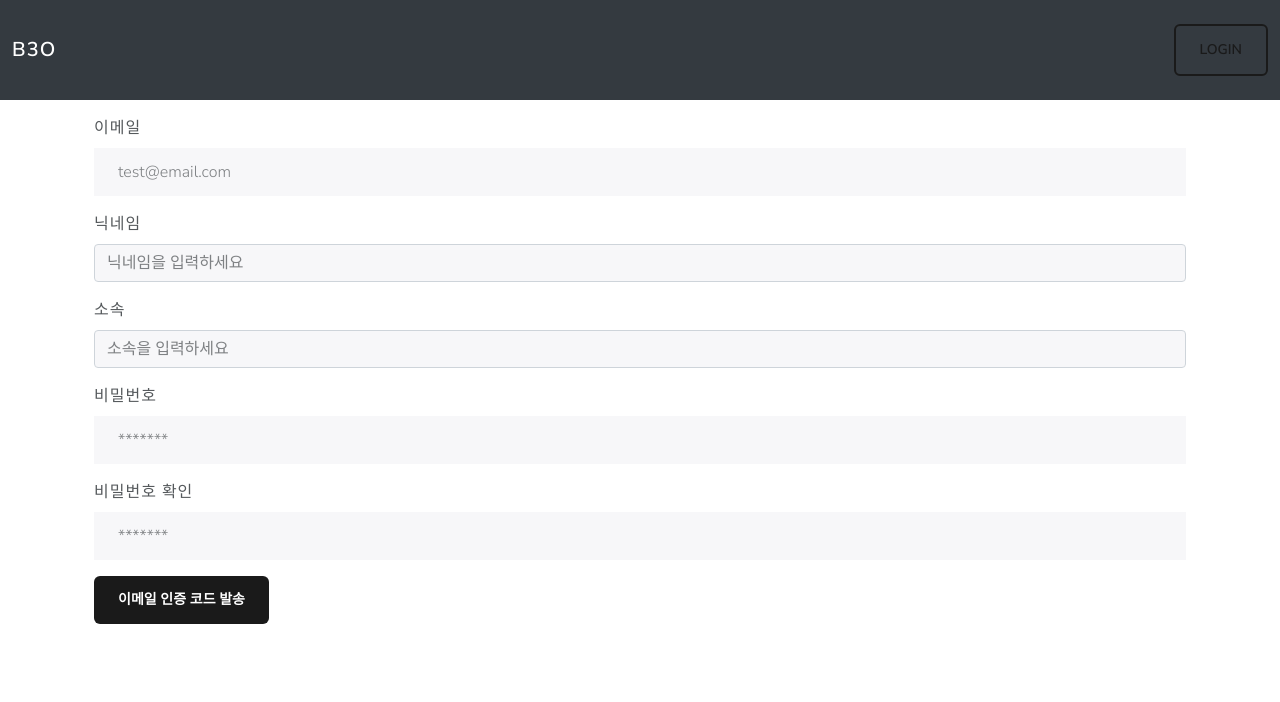
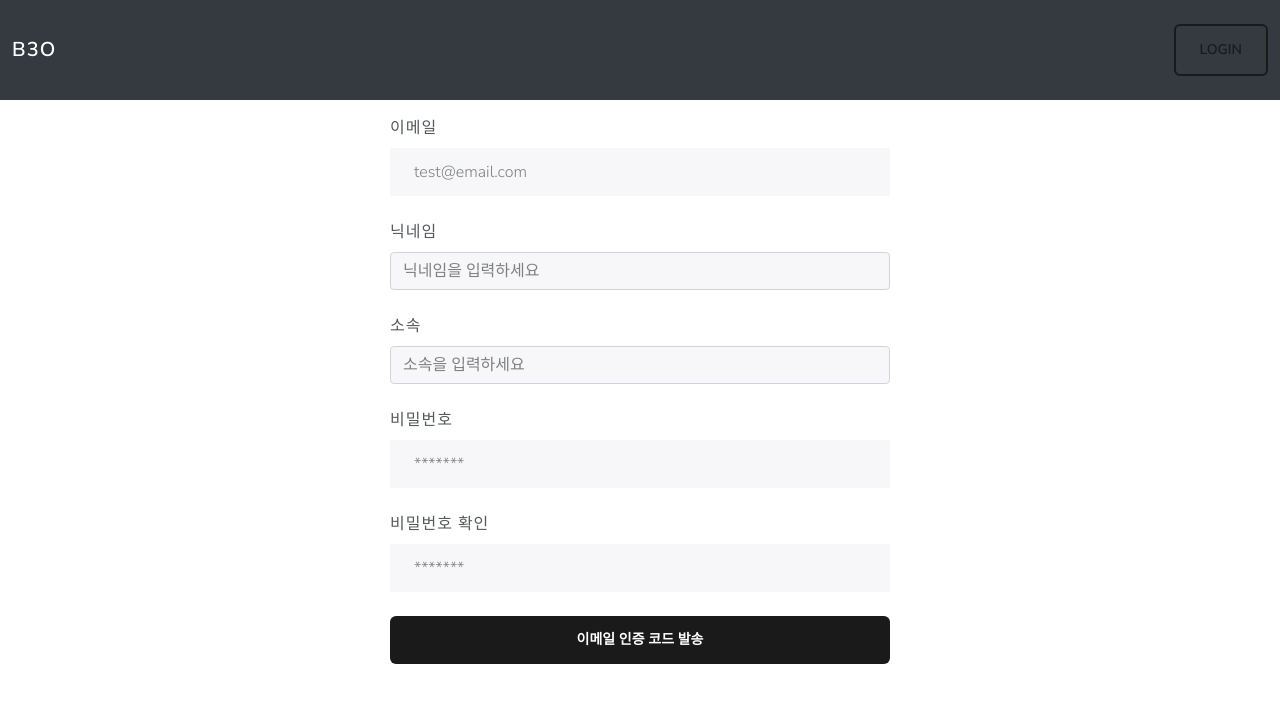
Before and after one commit to ACS-High-School/Frontend, a React (Create React App) app: page /signup in a window 1280 px wide. Shown: the top 702 px of the page. Built offline with nearby package versions, Linux system fonts and the light colour scheme; no server answers; what aws-amplify, aws-jwt-verify would draw is missing.

Commit message:
AHSK-272 style : 회원가입 폼 수정

```diff
--- a/src/components/SignUpPage.jsx
+++ b/src/components/SignUpPage.jsx
@@ -63,9 +63,9 @@ const SignForm = (props) => {
 
 
   return (
-    <Container className="sign-form-container mt-3">
-      <Form onSubmit={handleSubmit(onSubmit)} className="sign-form">
-        <Form.Group controlId="email" className="mb-3">
+    <Container className="sign-form-container mt-3 d-flex justify-content-center">
+      <Form onSubmit={handleSubmit(onSubmit)} className="sign-form w-100" style={{ maxWidth: '500px' }}>
+        <Form.Group controlId="email" className="mb-4">
           <Form.Label>이메일</Form.Label>
           <Form.Control
             type="email"
@@ -81,7 +81,7 @@ const SignForm = (props) => {
           {errors.email && <Alert variant="danger" style={{ fontSize: '0.8rem', marginTop: '10px' }}>{errors.email.message}</Alert>}
         </Form.Group>
 
-        <Form.Group controlId="username" className="mb-3">
+        <Form.Group controlId="username" className="mb-4">
           <Form.Label>닉네임</Form.Label>
           <Form.Control
             type="text"
@@ -90,14 +90,14 @@ const SignForm = (props) => {
               required: "닉네임은 필수 입력입니다.",
               minLength: {
                 value: 3,
-                message: "닉네임는 최소 3자 이상이어야 합니다.",
+                message: "닉네임은 최소 3자 이상이어야 합니다.",
               },
             })}
           />
           {errors.username && <Alert variant="danger" style={{ fontSize: '0.8rem', marginTop: '10px' }}>{errors.username.message}</Alert>}
         </Form.Group>
 
-        <Form.Group controlId="company" className="mb-3">
+        <Form.Group controlId="company" className="mb-4">
           <Form.Label>소속</Form.Label>
           <Form.Control
             type="text"
@@ -109,7 +109,7 @@ const SignForm = (props) => {
           {errors.company && <Alert variant="danger" style={{ fontSize: '0.8rem', marginTop: '10px' }}>{errors.company.message}</Alert>}
         </Form.Group>
 
-        <Form.Group controlId="password" className="mb-3">
+        <Form.Group controlId="password" className="mb-4">
           <Form.Label>비밀번호</Form.Label>
           <Form.Control
             type="password"
@@ -131,31 +131,26 @@ const SignForm = (props) => {
           {errors.password && <Alert variant="danger" style={{ fontSize: '0.8rem', marginTop: '10px' }}>{errors.password.message}</Alert>}
         </Form.Group>
 
-        <Form.Group controlId="passwordConfirm" className="mb-3">
+        <Form.Group controlId="passwordConfirm" className="mb-4">
           <Form.Label>비밀번호 확인</Form.Label>
           <Form.Control
             type="password"
             placeholder="*******"
             {...register("passwordConfirm", {
               required: "비밀번호 확인은 필수 입력입니다.",
-              validate: {
-                check: (val) => {
-                  if (getValues("password") !== val) {
-                    return "비밀번호가 일치하지 않습니다.";
-                  }
-                },
-              },
+              validate: value =>
+                value === getValues("password") || "비밀번호가 일치하지 않습니다.",
             })}
           />
           {errors.passwordConfirm && <Alert variant="danger" style={{ fontSize: '0.8rem', marginTop: '10px' }}>{errors.passwordConfirm.message}</Alert>}
         </Form.Group>
 
-        <Button variant="primary" type="submit" className="mb-3">
+        <Button variant="primary" type="submit" className="mb-3 w-100">
           이메일 인증 코드 발송
         </Button>
 
         {showEmailVerification && (
-          <div className="email-verification">
+          <div className="email-verification mt-4 p-3" style={{ backgroundColor: '#f8f9fa', borderRadius: '5px' }}>
             <Form.Group controlId="emailVerificationCode" className="mb-3">
               <Form.Label>이메일 인증 코드</Form.Label>
               <Form.Control
@@ -168,7 +163,7 @@ const SignForm = (props) => {
               {errors.emailVerificationCode && <Alert variant="danger" style={{ fontSize: '0.8rem', marginTop: '10px' }}>{errors.emailVerificationCode.message}</Alert>}
             </Form.Group>
 
-            <Button variant="success" onClick={handleSubmit(verifyCode)}>
+            <Button variant="success" onClick={handleSubmit(verifyCode)} className="w-100">
               회원 가입 완료
             </Button>
           </div>
@@ -177,6 +172,7 @@ const SignForm = (props) => {
     </Container>
   );
 
+
 };
 
 export default SignForm;
```
